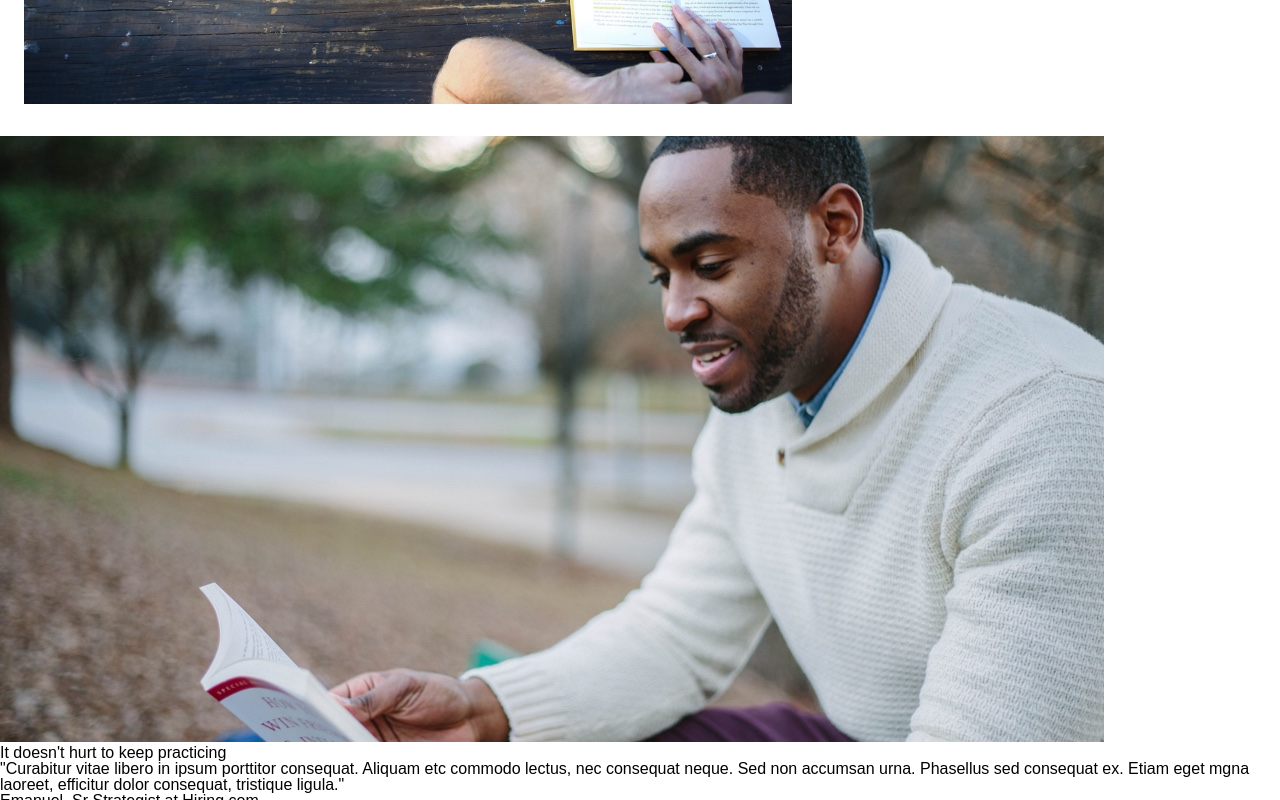
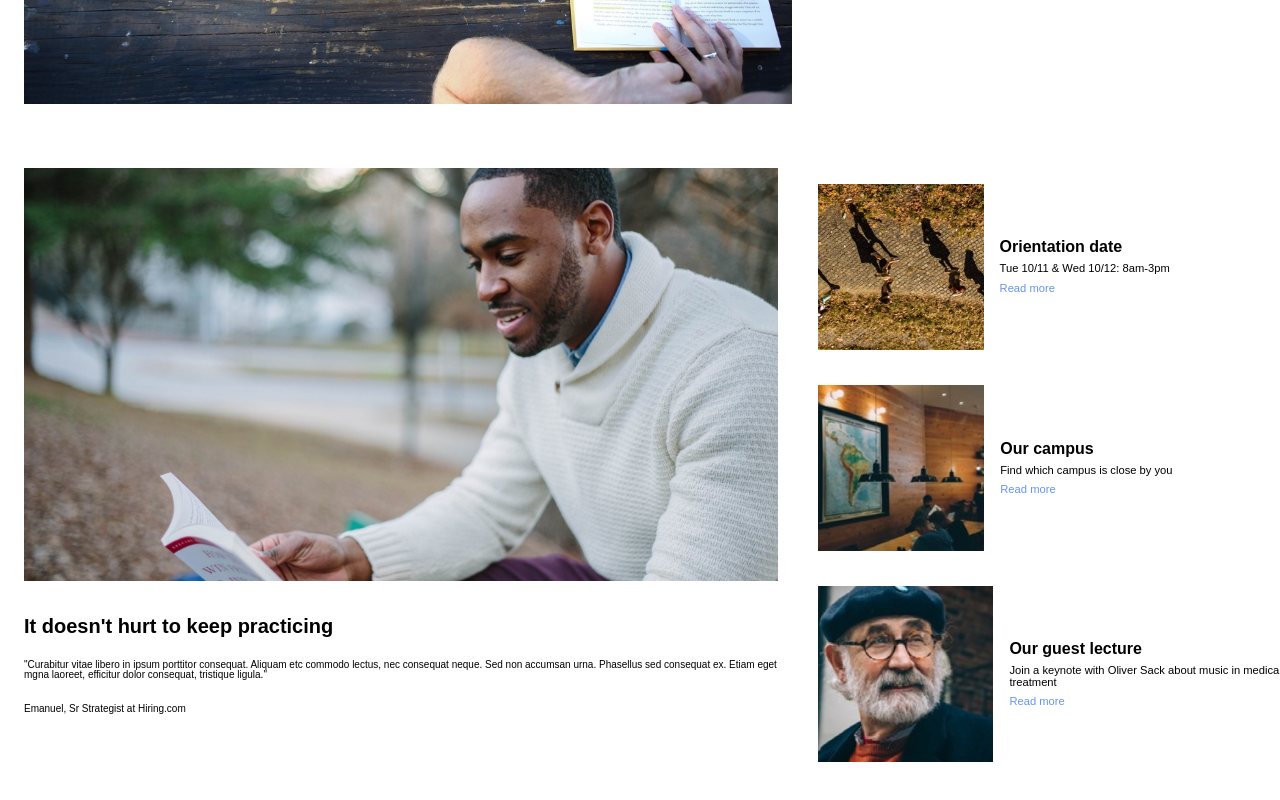
Before and after one commit to wuzzuphupp/colmar_academy, a plain HTML site: page index.html in a window 1280 px wide. Shown: the part 560-1360 px from the top of the page. Drawn offline with Linux system fonts and the light colour scheme.

Commit message:
add practicing section

```diff
--- a/css/style.css
+++ b/css/style.css
@@ -87,3 +87,91 @@ body{
     width: 50%;
     text-align: center;
 }
+
+.keep{
+    padding: 2rem 0 2rem 1.5rem;
+    width: 100%;
+    display: inline-flex;
+}
+
+.practicing{
+    width: 60%;
+    padding-right: 1.5rem;
+}
+
+.practicing img{
+    width: 100%;
+}
+
+.practicing h2{
+    font-size: 1.25rem;
+    font-weight: bold;
+    padding-top: 2rem;
+    padding-bottom: 1.5rem;
+}
+
+.practicing .quote{
+    font-size: .625rem;
+    font-weight: 300;
+    padding-bottom: 1.5rem;
+}
+
+.practicing .attribution{
+    font-size: .625rem;
+}
+
+.keep .dates{
+    width: 40%;
+}
+
+.orientation{
+    display: inline-flex;
+}
+
+.orientation img{
+    width: 35%;
+    height: auto;
+    padding: 1rem;
+}
+
+.campus{
+    display: inline-flex;
+}
+
+.campus img{
+    width: 35%;
+    height: auto;
+    padding: 1rem;
+}
+
+.lecture{
+    display: inline-flex;
+}
+
+.lecture img{
+    width: 35%;
+    height: auto;
+    padding: 1rem;
+}
+
+.list{
+    display: flex;
+    justify-content: center;
+    flex-flow: wrap column;
+
+}
+
+.list h3{
+    font-weight: bold;
+    padding-bottom: .5rem;
+}
+
+.list p{
+    font-size: .7rem;
+    padding-bottom: .5rem;
+}
+
+.list a{
+    font-size: .7rem;
+    color: cornflowerblue;
+}
--- a/index.html
+++ b/index.html
@@ -37,31 +37,37 @@
             </div>
 
             <!--Keep practicing-->
-            <div>
-                <div>
+            <div class="keep">
+                <div class="practicing">
                     <img src="./css/capstone_colmar_assets/images/information-main.jpg" alt="Black man reading a book">
                     <h2>It doesn't hurt to keep practicing</h2>
-                    <p>"Curabitur vitae libero in ipsum porttitor consequat. Aliquam etc commodo lectus, nec consequat neque. Sed non accumsan urna. Phasellus sed consequat ex. Etiam eget mgna laoreet, efficitur dolor consequat, tristique ligula."</p>
-                    <p>Emanuel, Sr Strategist at Hiring.com</p>
+                    <p class="quote">"Curabitur vitae libero in ipsum porttitor consequat. Aliquam etc commodo lectus, nec consequat neque. Sed non accumsan urna. Phasellus sed consequat ex. Etiam eget mgna laoreet, efficitur dolor consequat, tristique ligula."</p>
+                    <p class="attribution">Emanuel, Sr Strategist at Hiring.com</p>
                 </div>
-                <div>
-                    <div>
+                <div class="dates">
+                    <div class="orientation">
                         <img src="./css/capstone_colmar_assets/images/information-orientation.jpg" alt="Overhead view of people walking at sunset on campus">
+                        <div class="list">
                             <h3>Orientation date</h3>
                             <p>Tue 10/11 & Wed 10/12: 8am-3pm</p>
                             <a>Read more</a>
                         </div>
-                    <div>
+                    </div>
+                    <div class="campus">
                         <img src="./css/capstone_colmar_assets/images/information-campus.jpg" alt="Classroom with map on wall">
+                        <div class="list">
                             <h3>Our campus</h3>
                             <p>Find which campus is close by you</p>
                             <a>Read more</a>
                         </div>
-                    <div>
+                    </div>
+                    <div class="lecture">
                         <img src="./css/capstone_colmar_assets/images/information-guest-lecture.jpg" alt="Man with a white beard, glasses, and a messenger hat">
+                        <div class="list">
                             <h3>Our guest lecture</h3>
                             <p>Join a keynote with Oliver Sack about music in medical treatment</p>
                             <a>Read more</a>
+                        </div>
                     </div>
                 </div>
             </div>
```
Lines whose indentation alone changed are shown as unchanged.
